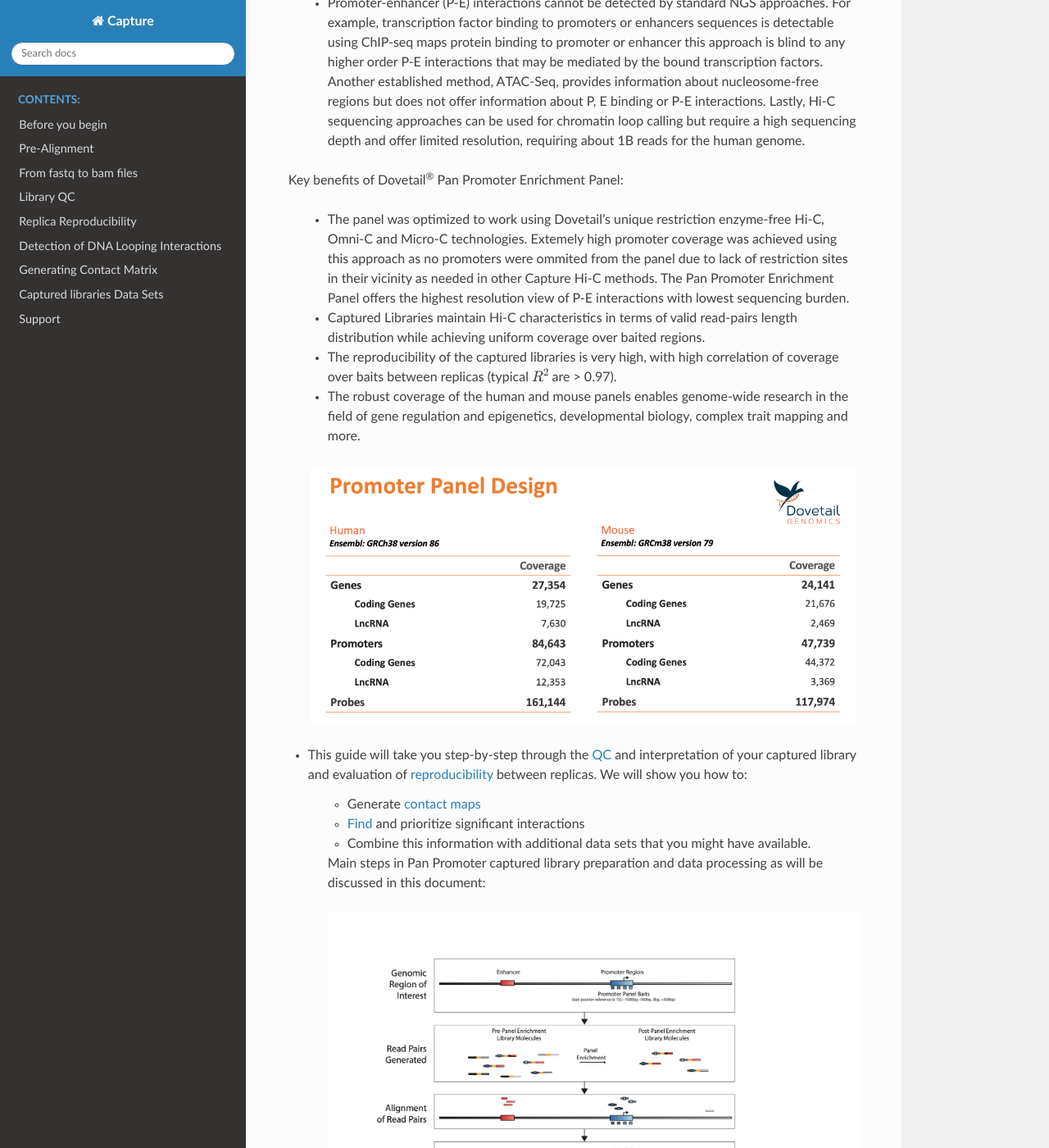
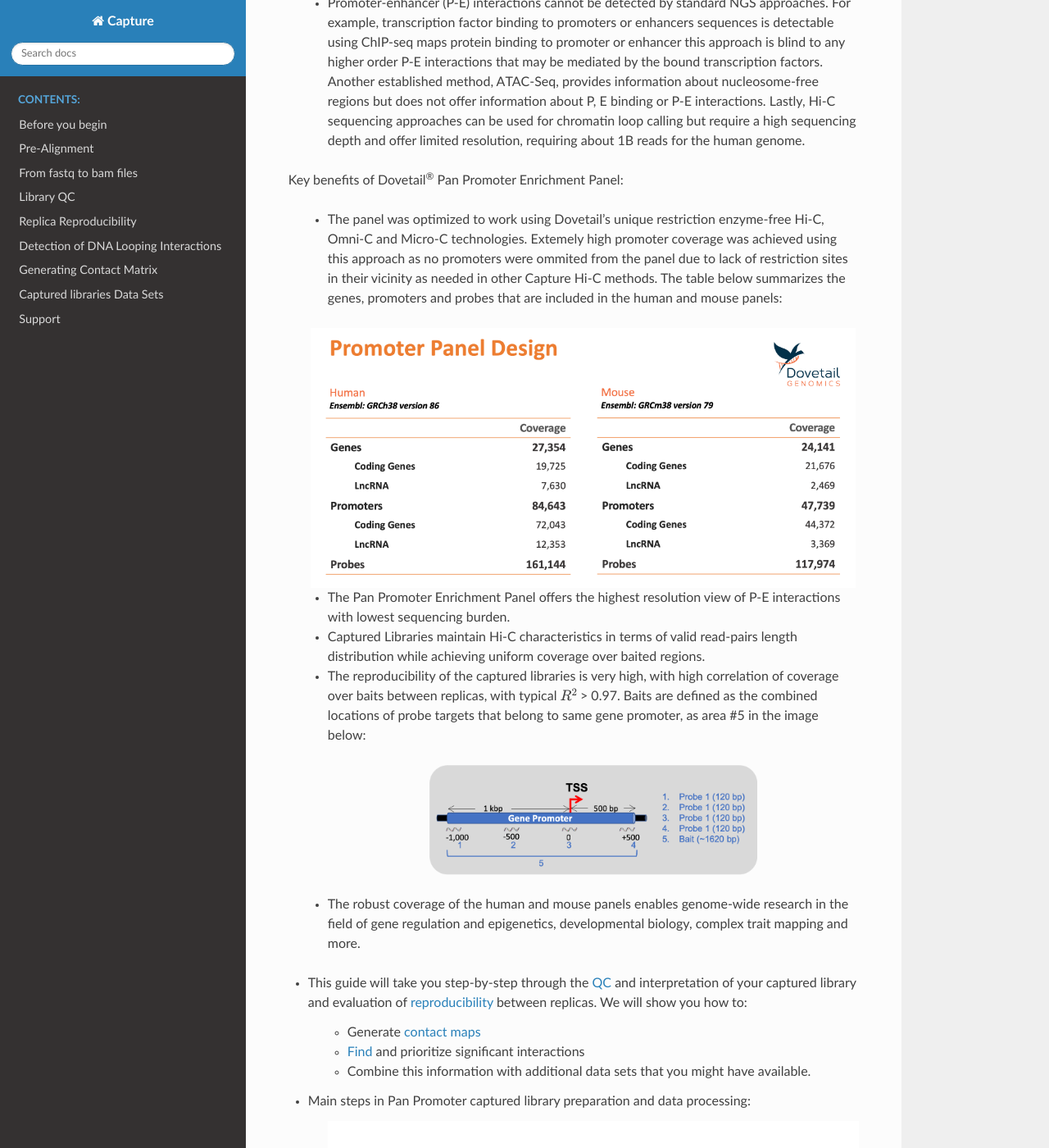
Before and after one commit to dovetail-genomics/capture, a Sphinx documentation site: the page built from docs/source/index.rst, in a window 1280 px wide and 1400 px high, scrolled down 967 px. Shown: the whole window at 82% size. Built offline with Sphinx 7.4.7 and the Read the Docs theme 2.0.0, drawn with Linux system fonts in a browser that asks for light colours.

Commit message:
minor revision of index page and tables

```diff
--- a/docs/source/index.rst
+++ b/docs/source/index.rst
@@ -24,13 +24,23 @@
 
 Key benefits of Dovetail\ :sup:`®` \ Pan Promoter Enrichment Panel:
 
-  - The panel was optimized to work using Dovetail's unique restriction enzyme-free  Hi-C, Omni-C and Micro-C technologies. Extemely high promoter coverage was achieved using this approach as no promoters were ommited from the panel due to lack of restriction sites in their vicinity as needed in other Capture Hi-C methods. The Pan Promoter Enrichment Panel offers the highest resolution view of P-E interactions with lowest sequencing burden.
+  - The panel was optimized to work using Dovetail's unique restriction enzyme-free  Hi-C, Omni-C and Micro-C technologies. Extemely high promoter coverage was achieved using this approach as no promoters were ommited from the panel due to lack of restriction sites in their vicinity as needed in other Capture Hi-C methods. The table below summarizes the genes, promoters and probes that are included in the human and mouse panels:
+
+  .. image:: /images/panel_design.png
+     :width: 500pt
+     :align: center
+
+  - The Pan Promoter Enrichment Panel offers the highest resolution view of P-E interactions with lowest sequencing burden.
   - Captured Libraries maintain Hi-C characteristics in terms of valid read-pairs length distribution while achieving uniform coverage over baited regions.
-  - The reproducibility of the captured libraries is very high, with high correlation of coverage over baits between replicas (typical :math:`R^2` are > 0.97).
+  - The reproducibility of the captured libraries is very high, with high correlation of coverage over baits between replicas, with typical :math:`R^2` > 0.97. Baits are defined as the combined locations of probe targets that belong to same gene promoter, as area #5 in the image below:
+.. _PROBAIT:
+
+    .. image:: /images/QC_enrich.png
+     :width: 300pt
+     :align: center
+
   - The robust coverage of the human and mouse panels enables genome-wide research in the field of gene regulation and epigenetics, developmental biology, complex trait mapping and more.
-  .. image:: /images/panel_design.png
-   :width: 500pt
-   :align: center
+
 
 
 - This guide will take you step-by-step through the :ref:`QC <LQ>` and interpretation of your captured library and evaluation of  :ref:`reproducibility <RR>` between replicas.  We will show you how to:
@@ -39,18 +49,14 @@
    - :ref:`Find <INT>` and prioritize significant interactions
    - Combine this information with additional data sets that you might have available.
 
-   Main steps in Pan Promoter captured library preparation and data processing as will be discussed in this document:
+- Main steps in Pan Promoter captured library preparation and data processing:
+
 
    .. figure:: /images/panel_data_viz.png
-      :width: 2600pt
+       :width: 2600pt
 
-  If you have not yet sequenced a Dovetail captured library and simply want to get familiarize yourself with the data, an example dataset from iPSC and NSC captured Micro-C libraries can be downloaded from our publicly-available :ref:`repository<DATASETS>`. In these :ref:`data sets<DATASETS>` you will find bed files with the probes and bait locations.
+- If you have not yet sequenced a Dovetail captured library and simply want to get familiarize yourself with the data, an example dataset from iPSC and NSC captured Micro-C libraries can be downloaded from our publicly-available :ref:`repository<DATASETS>`. In these :ref:`data sets<DATASETS>` you will find bed files with the probes and bait locations.
 
-.. _PROBAIT:
-
-.. image:: /images/QC_enrich.png
-   :width: 300pt
-   :align: center
 
 - If this is your first time following this tutorial, please check the :ref:`Before you begin page <BYB>` first.
 
```
